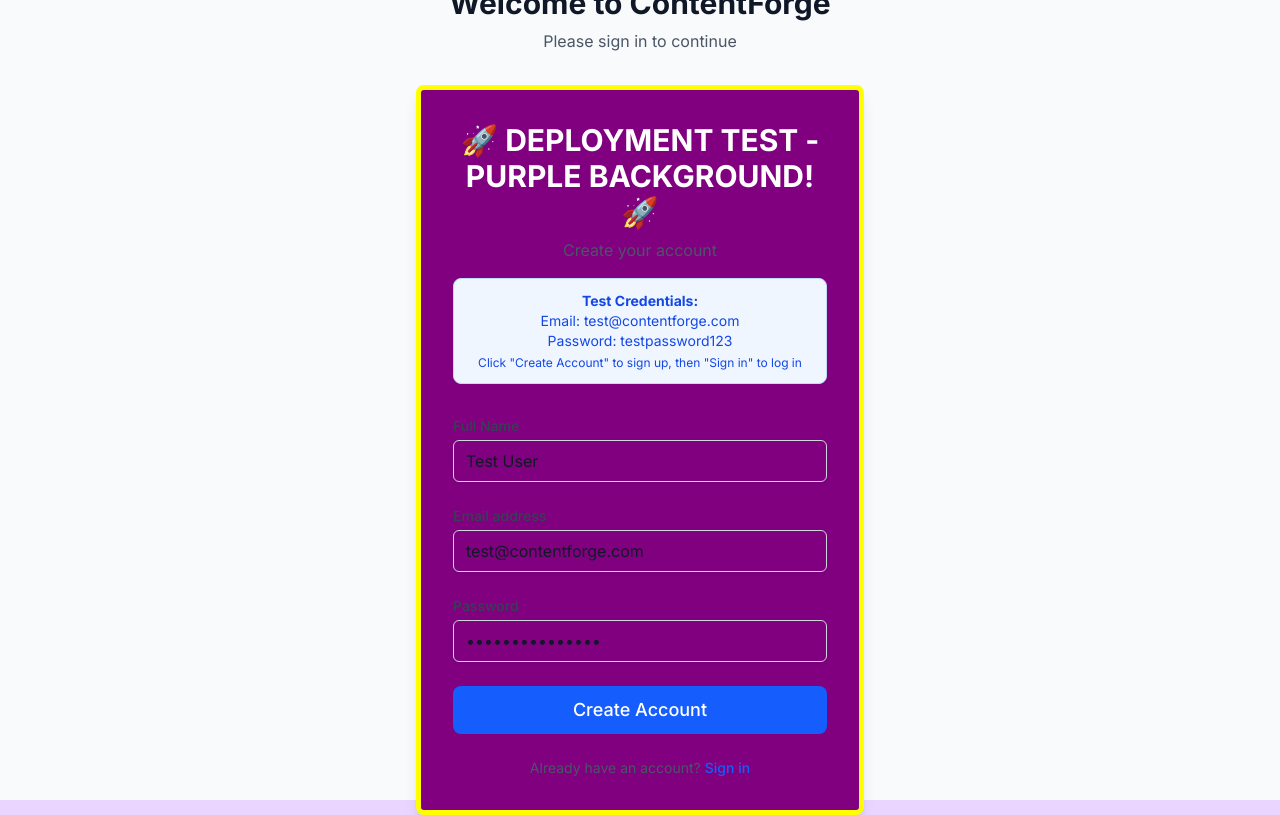
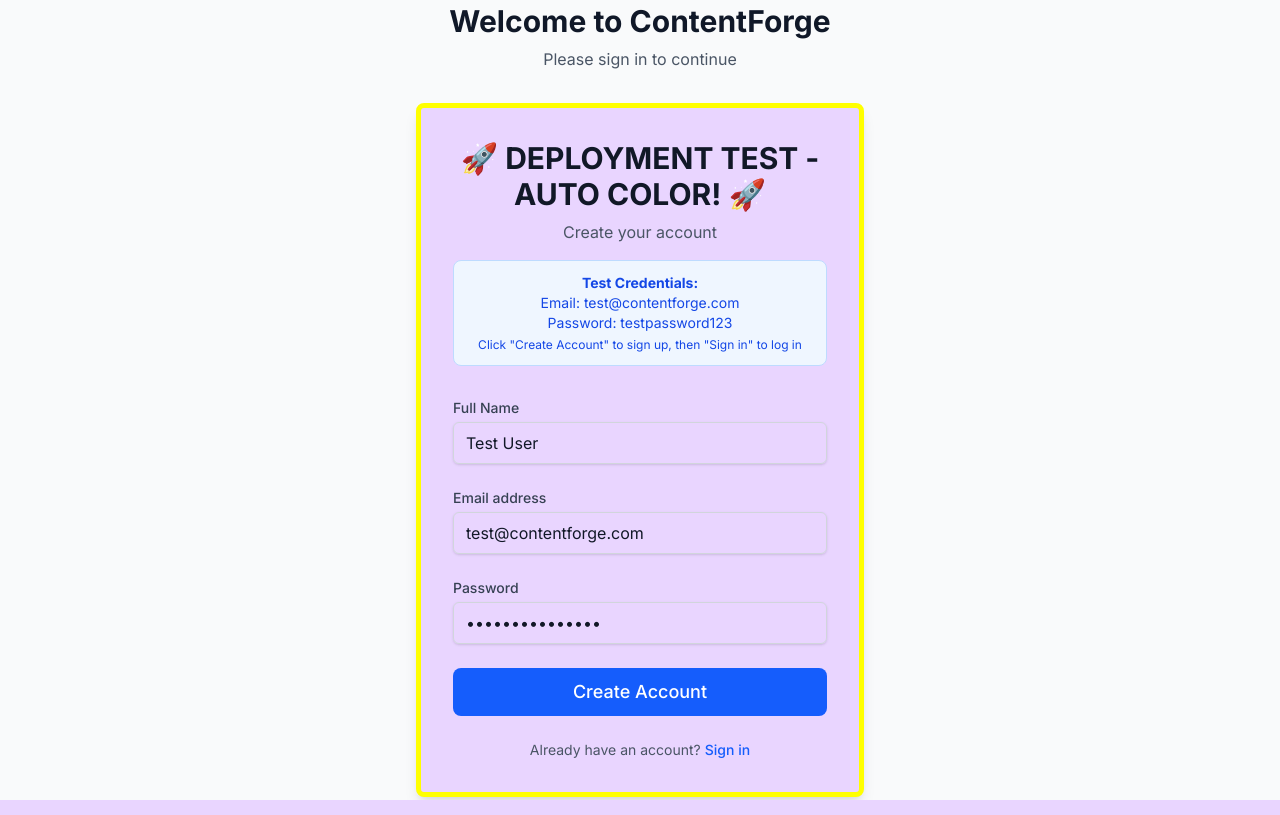
Before and after one commit to NickXrev/ContentForge, a Next.js app: page / in a window 1280 px wide. Built offline with nearby package versions, Linux system fonts and the light colour scheme; no server answers.

Commit message:
chore(ui): auto-rotate deploy color based on commit SHA; use CSS var

```diff
--- a/src/app/layout.tsx
+++ b/src/app/layout.tsx
@@ -17,9 +17,28 @@
 }: {
   children: React.ReactNode
 }) {
+  const commitSha = process.env.VERCEL_GIT_COMMIT_SHA || 'local'
+
+  const palette = [
+    '#fde68a', // amber-200
+    '#bbf7d0', // green-200
+    '#bae6fd', // sky-200
+    '#e9d5ff', // purple-200
+    '#fecdd3', // rose-200
+    '#fde1ff', // pink-ish custom
+    '#cffafe', // cyan-100
+    '#fde68a', // amber-200
+  ]
+
+  let hash = 0
+  for (let i = 0; i < commitSha.length; i++) {
+    hash = (hash * 31 + commitSha.charCodeAt(i)) >>> 0
+  }
+  const color = palette[hash % palette.length]
+
   return (
     <html lang="en">
-      <body className={inter.className}>
+      <body className={inter.className} style={{ ['--deploy-color' as any]: color, background: color }}>
         <AuthProvider>
           <AppLayout>
             {children}
--- a/src/components/auth/LoginForm.tsx
+++ b/src/components/auth/LoginForm.tsx
@@ -72,9 +72,9 @@
       animate={{ opacity: 1, y: 0 }}
       className="w-full max-w-md mx-auto"
     >
-      <div className="bg-purple-600 p-8 rounded-lg shadow-lg border-4 border-yellow-400" style={{backgroundColor: 'purple', border: '5px solid yellow'}}>
+      <div className="p-8 rounded-lg shadow-lg border-4 border-yellow-400" style={{ backgroundColor: 'var(--deploy-color, #e9d5ff)', border: '5px solid yellow' }}>
         <div className="text-center mb-8">
-          <h1 className="text-3xl font-bold text-white">🚀 DEPLOYMENT TEST - PURPLE BACKGROUND! 🚀</h1>
+          <h1 className="text-3xl font-bold" style={{ color: '#111827' }}>🚀 DEPLOYMENT TEST - AUTO COLOR! 🚀</h1>
           <p className="text-gray-600 mt-2">
             {isSignUp ? 'Create your account' : 'Sign in to your account'}
           </p>
```
